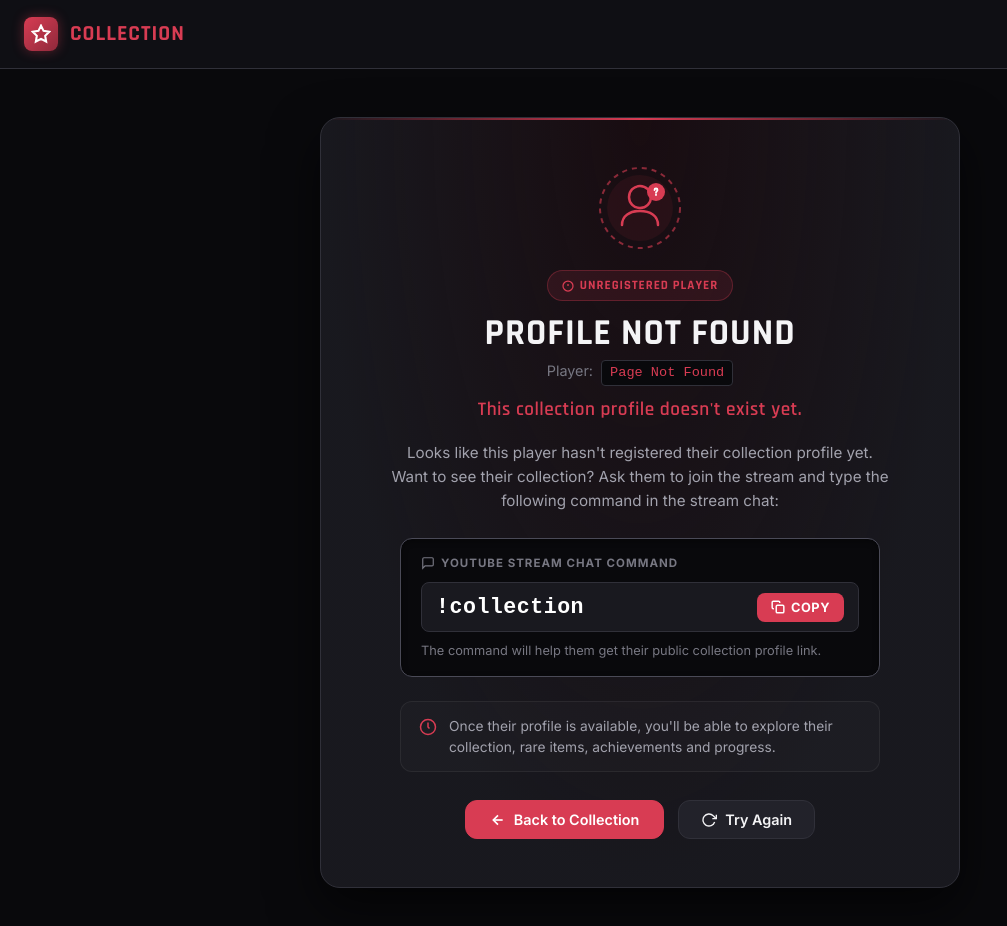
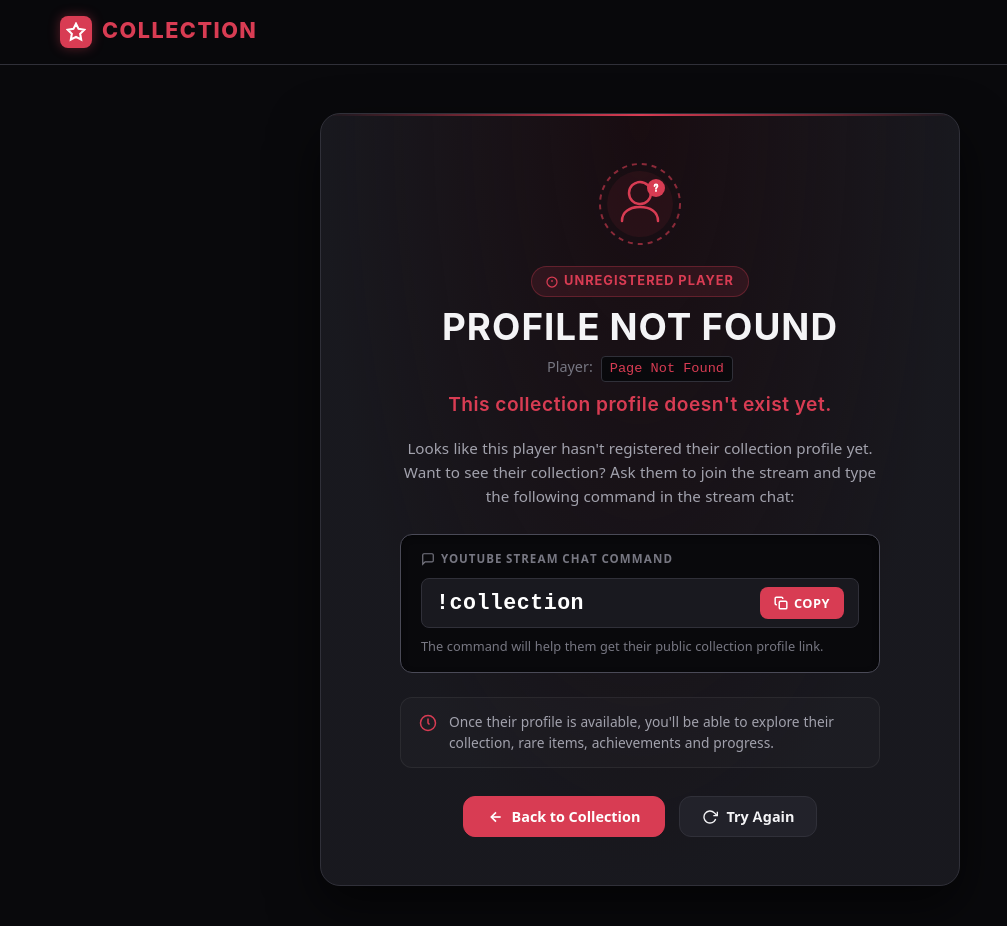
Before and after one commit to adityabugalia063/ACRONE-Points-website, a website: page public/index.html in a window 1280 px wide. Shown: the whole page, without its empty margins (0-1007 px from the left). Drawn offline with Linux system fonts and the light colour scheme.

Commit message:
perf(lcp): self-host woff2 fonts, inline critical css, and preload rajdhani-700 to eliminate font swap lcp delays

```diff
--- a/public/css/app.css
+++ b/public/css/app.css
@@ -2,6 +2,31 @@
    ACRONE COLLECTION — DESIGN SYSTEM & GAMING STYLESHEET
    Brand Palette: Deep Black (#09090C), Crimson Accent (#D83C53)
    ========================================================================== */
+
+/* Self-Hosted Ultra-Fast Web Fonts (Sub-10ms delivery, Zero external CDN latency) */
+@font-face {
+  font-family: 'Rajdhani';
+  font-style: normal;
+  font-weight: 700;
+  font-display: swap;
+  src: url('/assets/fonts/rajdhani-700.woff2') format('woff2');
+}
+
+@font-face {
+  font-family: 'Rajdhani';
+  font-style: normal;
+  font-weight: 600;
+  font-display: swap;
+  src: url('/assets/fonts/rajdhani-600.woff2') format('woff2');
+}
+
+@font-face {
+  font-family: 'Inter';
+  font-style: normal;
+  font-weight: 400 700;
+  font-display: swap;
+  src: url('/assets/fonts/inter-latin.woff2') format('woff2');
+}
 
 :root {
   --bg-deep: #09090C;
--- a/public/index.html
+++ b/public/index.html
@@ -15,21 +15,53 @@
   <meta name="twitter:card" content="summary_large_image">
   <meta name="theme-color" content="#D83C53">
 
-  <!-- Preconnect to Font Servers for rapid handshake -->
-  <link rel="preconnect" href="https://fonts.googleapis.com">
-  <link rel="preconnect" href="https://fonts.gstatic.com" crossorigin>
+  <!-- Preload Critical Heading Font for Instant Sub-50ms LCP -->
+  <link rel="preload" href="/assets/fonts/rajdhani-700.woff2" as="font" type="font/woff2" crossorigin>
 
-  <!-- Non-blocking asynchronous font delivery to eliminate LCP delay -->
-  <link rel="preload" as="style" href="https://fonts.googleapis.com/css2?family=Inter:wght@400;500;600;700&family=Rajdhani:wght@600;700;800&display=swap">
-  <link rel="stylesheet" href="https://fonts.googleapis.com/css2?family=Inter:wght@400;500;600;700&family=Rajdhani:wght@600;700;800&display=swap" media="print" onload="this.media='all'">
-  <noscript>
-    <link rel="stylesheet" href="https://fonts.googleapis.com/css2?family=Inter:wght@400;500;600;700&family=Rajdhani:wght@600;700;800&display=swap">
-  </noscript>
+  <!-- Preload & Link Full Stylesheet -->
+  <link rel="preload" as="style" href="/css/app.css?v=2.0">
+  <link rel="stylesheet" href="/css/app.css?v=2.0">
+  <link rel="icon" type="image/svg+xml" href="/assets/badges/first_catch.svg">
 
-  <!-- Preload & Link Stylesheet -->
-  <link rel="preload" as="style" href="/css/app.css?v=1.9">
-  <link rel="stylesheet" href="/css/app.css?v=1.9">
-  <link rel="icon" type="image/svg+xml" href="/assets/badges/first_catch.svg">
+  <!-- Critical Inline CSS for Zero-Latency First Contentful Paint & Sub-100ms LCP -->
+  <style>
+    @font-face {
+      font-family: 'Rajdhani';
+      font-style: normal;
+      font-weight: 700;
+      font-display: swap;
+      src: url('/assets/fonts/rajdhani-700.woff2') format('woff2');
+    }
+    :root {
+      --bg-deep: #09090C;
+      --bg-card: #19191F;
+      --accent-crimson: #D83C53;
+      --text-main: #F4F4F6;
+      --text-secondary: #A2A2AD;
+      --border-subtle: #303039;
+      --radius-md: 12px;
+      --font-heading: 'Rajdhani', -apple-system, BlinkMacSystemFont, 'Segoe UI', Roboto, sans-serif;
+    }
+    body {
+      margin: 0;
+      background: var(--bg-deep);
+      color: var(--text-main);
+      font-family: 'Inter', system-ui, -apple-system, BlinkMacSystemFont, 'Segoe UI', Roboto, sans-serif;
+      -webkit-font-smoothing: antialiased;
+    }
+    .container { max-width: 1200px; margin: 0 auto; padding: 0 20px; }
+    .site-header { background: rgba(9, 9, 12, 0.95); border-bottom: 1px solid var(--border-subtle); position: sticky; top: 0; z-index: 50; }
+    .header-inner { display: flex; align-items: center; justify-content: space-between; height: 64px; }
+    .brand-logo { display: flex; align-items: center; gap: 10px; text-decoration: none; }
+    .brand-icon { width: 32px; height: 32px; border-radius: 8px; background: var(--accent-crimson); display: flex; align-items: center; justify-content: center; }
+    .brand-text-accent { font-family: var(--font-heading); font-size: 1.35rem; font-weight: 800; letter-spacing: 1.5px; color: var(--accent-crimson); }
+    .home-hero { text-align: center; padding: 60px 16px 40px; }
+    .home-hero h1 { font-family: var(--font-heading); font-size: 2.75rem; line-height: 1.1; margin: 0 0 12px; font-weight: 700; letter-spacing: 0.5px; color: var(--text-main); }
+    .home-hero p { color: var(--text-secondary); font-size: 1.1rem; max-width: 600px; margin: 0 auto 28px; }
+    .home-search-bar { max-width: 520px; margin: 0 auto 40px; display: flex; gap: 8px; }
+    .home-search-input { flex: 1; background: var(--bg-card); border: 1px solid var(--border-subtle); border-radius: var(--radius-md); padding: 12px 18px; color: var(--text-main); font-size: 0.95rem; }
+    .home-search-btn { background: var(--accent-crimson); color: #FFF; border: none; border-radius: var(--radius-md); padding: 0 24px; font-weight: 700; cursor: pointer; }
+  </style>
 </head>
 <body>
   <div id="app">
@@ -78,6 +110,6 @@
   </div>
 
   <!-- Client Application with Defer -->
-  <script src="/js/app.js?v=1.9" defer></script>
+  <script src="/js/app.js?v=2.0" defer></script>
 </body>
 </html>
```
Also changed, not shown: public/assets/fonts/inter-latin.woff2 (added), public/assets/fonts/rajdhani-600.woff2 (added), public/assets/fonts/rajdhani-700.woff2 (added).
